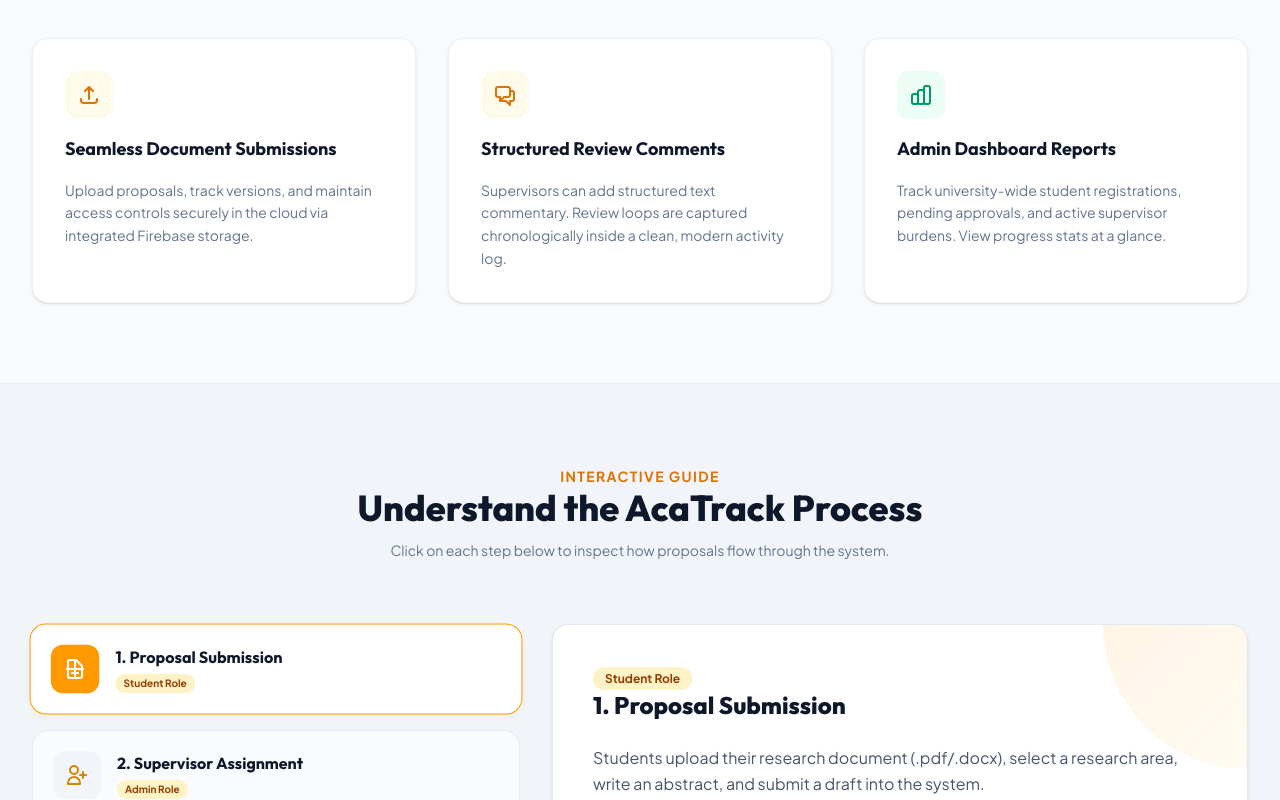
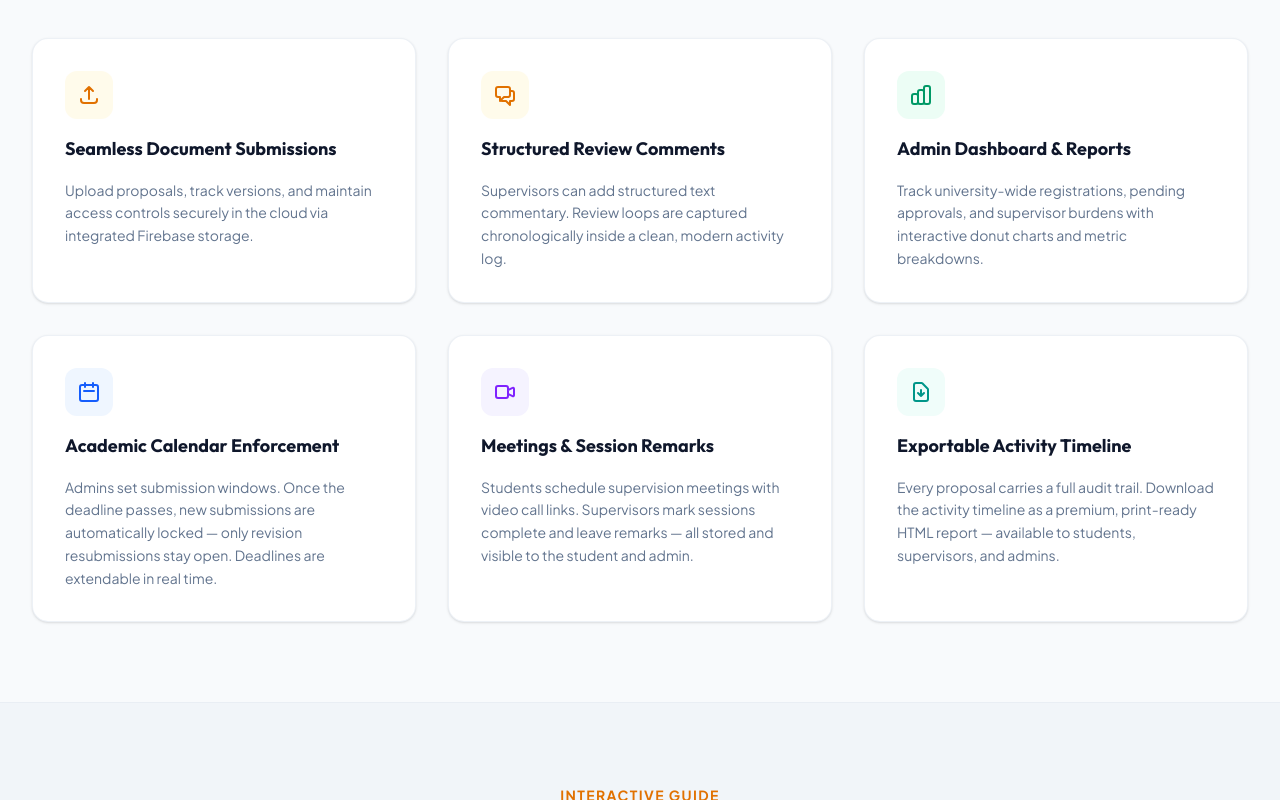
Before and after one commit to KimaniImmaculate/AcaTrack, a React (Vite) app: page / in a window 1280 px wide. Shown: the part 1160-1960 px from the top of the page. Built offline with nearby package versions, Linux system fonts and the light colour scheme; no server answers.

Commit message:
updated landing page and readme

```diff
--- a/src/pages/Landing.tsx
+++ b/src/pages/Landing.tsx
@@ -72,7 +72,7 @@
     },
     {
       q: "Can I track my proposal's history?",
-      a: "Yes. AcaTrack maintains a full audit log including draft versions, supervisor comments, status updates, and historical revision logs."
+      a: "Yes. AcaTrack maintains a full audit log including draft versions, supervisor comments, status updates, and historical revision logs. You can also export the complete activity timeline as a styled HTML report."
     },
     {
       q: "What file formats are supported for submissions?",
@@ -81,6 +81,14 @@
     {
       q: "Are email notifications supported?",
       a: "The system generates instant real-time in-app notifications whenever feedback is posted, status changes, or a supervisor is assigned. Email alerts can be configured in your settings."
+    },
+    {
+      q: "What happens when the proposal submission deadline passes?",
+      a: "Once the admin-configured due date passes, new draft submissions are automatically locked. Students with revision-requested proposals can still resubmit. Admins can extend the deadline at any time — changes take effect instantly for all users."
+    },
+    {
+      q: "Can supervisors leave feedback after a meeting?",
+      a: "Yes. When a supervisor marks a meeting as completed, they are prompted to enter session notes and remarks. These are stored in Firestore and displayed to both the student and the administrator in their respective meeting detail views."
     }
   ];
 
@@ -367,9 +375,48 @@
                 <path strokeLinecap="round" strokeLinejoin="round" d="M9 19v-6a2 2 0 00-2-2H5a2 2 0 00-2 2v6a2 2 0 002 2h2a2 2 0 002-2zm0 0V9a2 2 0 012-2h2a2 2 0 012 2v10m-6 0a2 2 0 002 2h2a2 2 0 002-2m0 0V5a2 2 0 012-2h2a2 2 0 012 2v14a2 2 0 01-2 2h-2a2 2 0 01-2-2z" />
               </svg>
             </div>
-            <h3 className="text-lg font-bold text-slate-900">Admin Dashboard Reports</h3>
+            <h3 className="text-lg font-bold text-slate-900">Admin Dashboard & Reports</h3>
             <p className="text-slate-500 text-sm leading-relaxed">
-              Track university-wide student registrations, pending approvals, and active supervisor burdens. View progress stats at a glance.
+              Track university-wide registrations, pending approvals, and supervisor burdens with interactive donut charts and metric breakdowns.
+            </p>
+          </div>
+
+          {/* Card 4 */}
+          <div className="bg-white border border-slate-200/60 p-8 rounded-2xl shadow-sm hover:shadow-md transition-shadow duration-300 space-y-4">
+            <div className="bg-blue-50 w-12 h-12 flex items-center justify-center rounded-xl text-blue-600">
+              <svg className="w-6 h-6" fill="none" viewBox="0 0 24 24" stroke="currentColor" strokeWidth={2}>
+                <path strokeLinecap="round" strokeLinejoin="round" d="M8 7V3m8 4V3m-9 8h10M5 21h14a2 2 0 002-2V7a2 2 0 00-2-2H5a2 2 0 00-2 2v12a2 2 0 002 2z" />
+              </svg>
+            </div>
+            <h3 className="text-lg font-bold text-slate-900">Academic Calendar Enforcement</h3>
+            <p className="text-slate-500 text-sm leading-relaxed">
+              Admins set submission windows. Once the deadline passes, new submissions are automatically locked — only revision resubmissions stay open. Deadlines are extendable in real time.
+            </p>
+          </div>
+
+          {/* Card 5 */}
+          <div className="bg-white border border-slate-200/60 p-8 rounded-2xl shadow-sm hover:shadow-md transition-shadow duration-300 space-y-4">
+            <div className="bg-violet-50 w-12 h-12 flex items-center justify-center rounded-xl text-violet-600">
+              <svg className="w-6 h-6" fill="none" viewBox="0 0 24 24" stroke="currentColor" strokeWidth={2}>
+                <path strokeLinecap="round" strokeLinejoin="round" d="M15 10l4.553-2.069A1 1 0 0121 8.82V15.18a1 1 0 01-1.447.891L15 14M3 8a2 2 0 012-2h8a2 2 0 012 2v8a2 2 0 01-2 2H5a2 2 0 01-2-2V8z" />
+              </svg>
+            </div>
+            <h3 className="text-lg font-bold text-slate-900">Meetings & Session Remarks</h3>
+            <p className="text-slate-500 text-sm leading-relaxed">
+              Students schedule supervision meetings with video call links. Supervisors mark sessions complete and leave remarks — all stored and visible to the student and admin.
+            </p>
+          </div>
+
+          {/* Card 6 */}
+          <div className="bg-white border border-slate-200/60 p-8 rounded-2xl shadow-sm hover:shadow-md transition-shadow duration-300 space-y-4">
+            <div className="bg-teal-50 w-12 h-12 flex items-center justify-center rounded-xl text-teal-600">
+              <svg className="w-6 h-6" fill="none" viewBox="0 0 24 24" stroke="currentColor" strokeWidth={2}>
+                <path strokeLinecap="round" strokeLinejoin="round" d="M12 10v6m0 0l-3-3m3 3l3-3m2 8H7a2 2 0 01-2-2V5a2 2 0 012-2h5.586a1 1 0 01.707.293l5.414 5.414a1 1 0 01.293.707V19a2 2 0 01-2 2z" />
+              </svg>
+            </div>
+            <h3 className="text-lg font-bold text-slate-900">Exportable Activity Timeline</h3>
+            <p className="text-slate-500 text-sm leading-relaxed">
+              Every proposal carries a full audit trail. Download the activity timeline as a premium, print-ready HTML report — available to students, supervisors, and admins.
             </p>
           </div>
         </div>
@@ -484,6 +531,14 @@
                   <svg className="w-4 h-4 text-emerald-500 shrink-0" fill="none" viewBox="0 0 24 24" stroke="currentColor" strokeWidth={3}><path strokeLinecap="round" strokeLinejoin="round" d="M5 13l4 4L19 7" /></svg>
                   Re-submit revised drafts easily
                 </li>
+                <li className="flex items-center gap-2">
+                  <svg className="w-4 h-4 text-emerald-500 shrink-0" fill="none" viewBox="0 0 24 24" stroke="currentColor" strokeWidth={3}><path strokeLinecap="round" strokeLinejoin="round" d="M5 13l4 4L19 7" /></svg>
+                  Schedule supervision meetings
+                </li>
+                <li className="flex items-center gap-2">
+                  <svg className="w-4 h-4 text-emerald-500 shrink-0" fill="none" viewBox="0 0 24 24" stroke="currentColor" strokeWidth={3}><path strokeLinecap="round" strokeLinejoin="round" d="M5 13l4 4L19 7" /></svg>
+                  Download full audit timeline reports
+                </li>
               </ul>
             </div>
             <Link
@@ -514,6 +569,14 @@
                   <svg className="w-4 h-4 text-emerald-500 shrink-0" fill="none" viewBox="0 0 24 24" stroke="currentColor" strokeWidth={3}><path strokeLinecap="round" strokeLinejoin="round" d="M5 13l4 4L19 7" /></svg>
                   Set review status recommendation
                 </li>
+                <li className="flex items-center gap-2">
+                  <svg className="w-4 h-4 text-emerald-500 shrink-0" fill="none" viewBox="0 0 24 24" stroke="currentColor" strokeWidth={3}><path strokeLinecap="round" strokeLinejoin="round" d="M5 13l4 4L19 7" /></svg>
+                  Accept, reschedule, or cancel meetings
+                </li>
+                <li className="flex items-center gap-2">
+                  <svg className="w-4 h-4 text-emerald-500 shrink-0" fill="none" viewBox="0 0 24 24" stroke="currentColor" strokeWidth={3}><path strokeLinecap="round" strokeLinejoin="round" d="M5 13l4 4L19 7" /></svg>
+                  Leave session remarks after meetings
+                </li>
               </ul>
             </div>
             <Link
@@ -543,6 +606,14 @@
                 <li className="flex items-center gap-2">
                   <svg className="w-4 h-4 text-emerald-500 shrink-0" fill="none" viewBox="0 0 24 24" stroke="currentColor" strokeWidth={3}><path strokeLinecap="round" strokeLinejoin="round" d="M5 13l4 4L19 7" /></svg>
                   Generate reports and metrics easily
+                </li>
+                <li className="flex items-center gap-2">
+                  <svg className="w-4 h-4 text-emerald-500 shrink-0" fill="none" viewBox="0 0 24 24" stroke="currentColor" strokeWidth={3}><path strokeLinecap="round" strokeLinejoin="round" d="M5 13l4 4L19 7" /></svg>
+                  Configure academic calendar & deadlines
+                </li>
+                <li className="flex items-center gap-2">
+                  <svg className="w-4 h-4 text-emerald-500 shrink-0" fill="none" viewBox="0 0 24 24" stroke="currentColor" strokeWidth={3}><path strokeLinecap="round" strokeLinejoin="round" d="M5 13l4 4L19 7" /></svg>
+                  View all meetings and session remarks
                 </li>
               </ul>
             </div>
```
Also changed, not shown: 1 other file (tests, documents, lock files or other folders).
